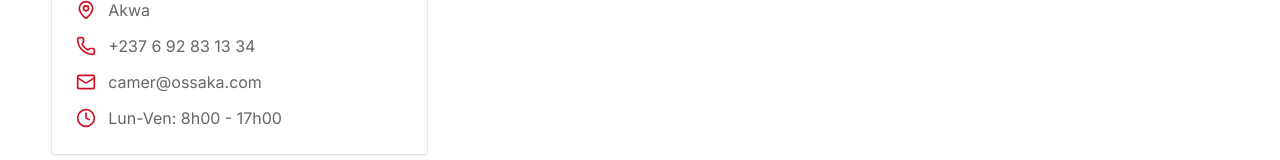
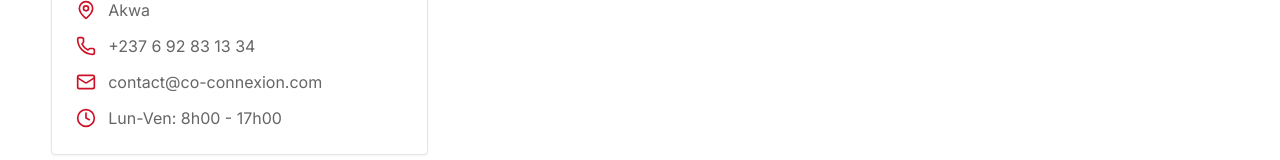
Before and after one commit to ossaka845-commits/camerossakaprincipal, a React (Vite) app: page /contact in a window 1280 px wide. Shown: the part 480-640 px from the top of the page. Built offline with nearby package versions, Linux system fonts and the light colour scheme.

Commit message:
Update contact email

```diff
--- a/src/pages/Contact.tsx
+++ b/src/pages/Contact.tsx
@@ -18,7 +18,7 @@ const offices = [
     flag: '🇨🇲',
     address: 'Akwa',
     phone: '+237 6 92 83 13 34',
-    email: 'camer@ossaka.com',
+    email: 'contact@co-connexion.com',
     hours: 'Lun-Ven: 8h00 - 17h00',
   },
 
```
